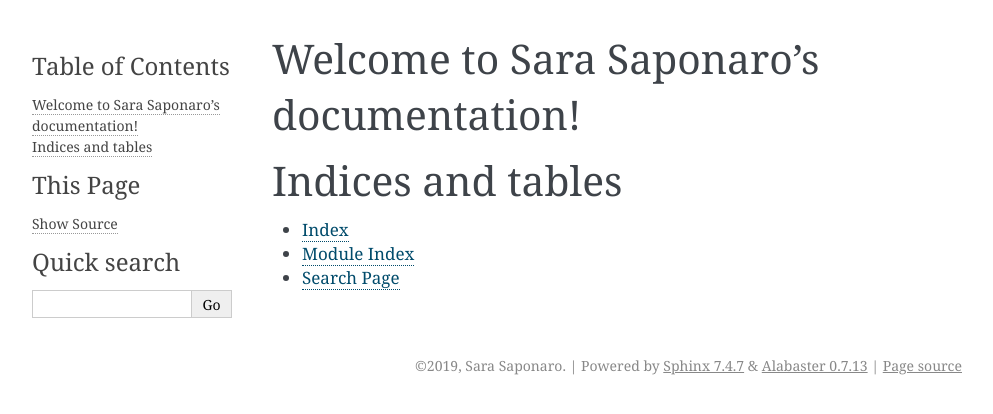
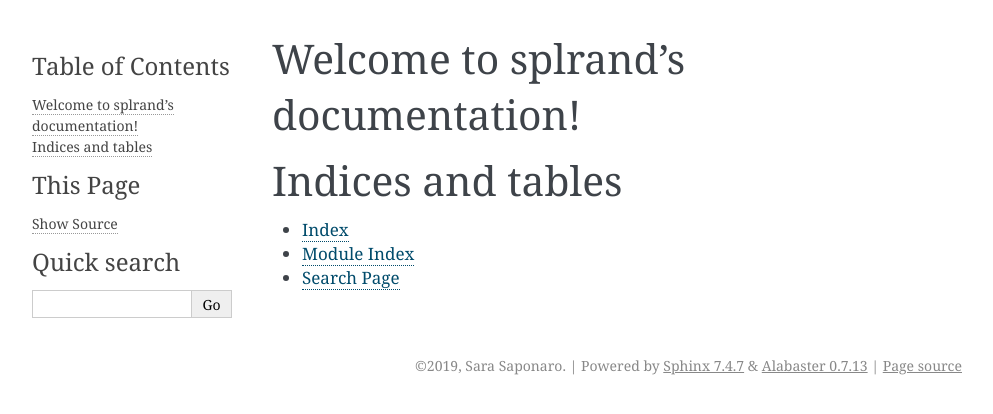
Before and after one commit to SaraSaponaro/Splrand, a Sphinx documentation site: the page built from docs/index.rst, in a window 1280 px wide. Shown: the top 414 px of the page, without its empty margins (148-1141 px from the left). Built offline with Sphinx 7.4.7, drawn with Linux system fonts in a browser that asks for light colours.

Commit message:
initial_import

```diff
--- a/docs/index.rst
+++ b/docs/index.rst
@@ -1,10 +1,10 @@
-.. Sara Saponaro documentation master file, created by
-   sphinx-quickstart on Sun Oct 27 17:54:10 2019.
+.. Splrand ocumentation master file, created by
+   sphinx-quickstart on Mon Oct 21 17:23:43 2019.
    You can adapt this file completely to your liking, but it should at least
    contain the root `toctree` directive.
 
-Welcome to Sara Saponaro's documentation!
-=========================================
+Welcome to splrand's documentation!
+===================================
 
 .. toctree::
    :maxdepth: 2
```
